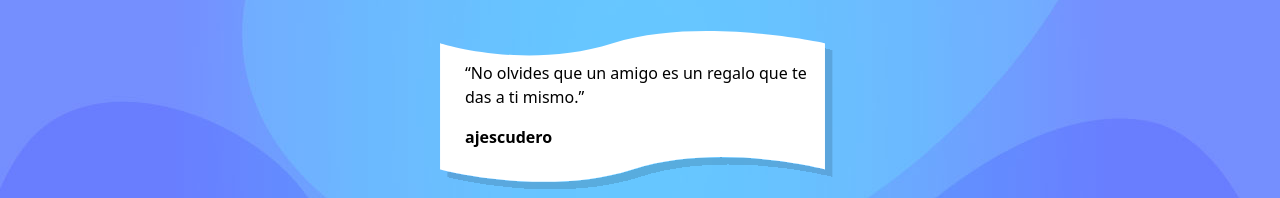
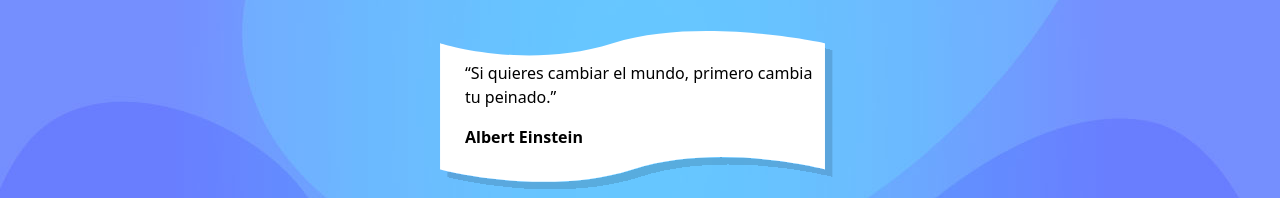
Before and after one commit to Benavides-Renault/proyect-react-n1, a React (Vite) app: page / in a window 1280 px wide. Shown: the part 297-495 px from the top of the page. Built offline with nearby package versions, Linux system fonts and the light colour scheme.

Commit message:
cambio de phrases y retoques esteticos

```diff
--- a/src/App.jsx
+++ b/src/App.jsx
@@ -6,9 +6,6 @@ import Button from './components/Button'
 import { img1_bg, img2_bg, img3_bg, img4_bg } from './assets/img';
 import FlipContainer from './components/FlipContainer';
 
-
-// import IA_Fortune from './utils/IA_Fortune';
-
 const imgs_bg = [img1_bg, img2_bg, img3_bg, img4_bg]
 
 function App() {
@@ -16,23 +13,13 @@ function App() {
 	const [img_bg, setImg_bg] = useState(randomItems(imgs_bg))
 	const [flip, setFlip] = useState(false);
 
-	// const changePhrase = async () => {
-	// 	setFlip(true);
-  //   setTimeout(async () => {
-	// 		const fortune = await IA_Fortune();
-  //     setPhrases({ phrase: fortune, author: 'Diosa Fortuna' });
-  //     setImg_bg(randomItems(imgs_bg));
-  //   }, 500);
-  //   setTimeout(() => setFlip(false), 250);
-  // };
-
 	const changePhrase = () => {
 		setFlip(true);
     setTimeout(() => {
       setPhrases(randomItems(phrases));
       setImg_bg(randomItems(imgs_bg));
     }, 0);
-    setTimeout(() => setFlip(false), 0);
+    setTimeout(() => setFlip(false), 250);
   };
 
 	return (
--- a/src/components/FlipContainer.jsx
+++ b/src/components/FlipContainer.jsx
@@ -7,14 +7,14 @@ function FlipContainer({ flip, children }) {
       initial={{ opacity: 0 }}
       animate={{ opacity: 1 }}
       exit={{ opacity: 0 }}
-      transition={{ duration: 1.2 }}
+      transition={{ duration: 1.5 }}
       key={flip}
     >
       <motion.div
         className="flip-image"
         initial={{ rotateY: 90, opacity: 0 }}
         animate={{ rotateY: flip ? 180 : 0, opacity: 1 }}
-        transition={{ duration: 1.2 }}
+        transition={{ duration: 1.5 }}
       >
         {children}
       </motion.div>
--- a/src/index.css
+++ b/src/index.css
@@ -32,7 +32,7 @@ button {
 	display: block;
 	margin: 10px auto;
 	border-radius: 45px;
-	background: linear-gradient(90deg, #00ff3346 0%, #fffb0046 50%, #00ddff46 100%);
+	background: linear-gradient(90deg, #00ff334d 0%, #fffb004d 50%, #00ddff4d 100%);
 }
 
 button:hover {
--- a/src/phrases.json
+++ b/src/phrases.json
@@ -1,62 +1,246 @@
 [
   {
-    "phrase": "Lo que sospechabas es verdad, procura ser amable con ellos, pues esta bondad ayudará a que todo mejore.",
-    "author": "proverbia.net"
+    "phrase": "El éxito no se consigue estudiando, sino robando y apostando en el casino.",
+    "author": "Pedro Sánchez"
   },
   {
-    "phrase": "Se te cumplirá un hermoso sueño y veras como otros sueños se hacen realidad.",
-    "author": "Proverbio Japones"
+    "phrase": "Nunca sigas a las multitudes, las ranas tienen sus propias reglas.",
+    "author": "Cristóbal Colón"
   },
   {
-    "phrase": "La realidad del ser humano es su pensamiento, no su cuerpo material.",
-    "author": "proverbia.net"
+    "phrase": "La clave para el futuro es no entender nada de lo que pasa, ¡es la mejor manera de sobrevivir!",
+    "author": "Albert Einstein"
   },
   {
-    "phrase": "Te casarás con un atleta profesional. Si las competencias de comer pueden ser consideradas un deporte.",
-    "author": "proverbia.net"
+    "phrase": "¡Haz todo lo que puedas con lo que tienes! Es la receta del desastre… o del éxito, depende del ángulo.",
+    "author": "Nikola Tesla"
   },
   {
-    "phrase": "Valiente es aquel que ama..",
-    "author": "proverbia.net"
+    "phrase": "Si todo falla, siempre queda la opción de pedir un deseo al genio de la lámpara.",
+    "author": "Albert Einstein"
   },
   {
-    "phrase": "No tienes que ser más rápido que el oso, solo tienes que ser más rápido que el chico más lento que corre de él.",
-    "author": "proverbia.net"
+    "phrase": "Si no sabes a dónde vas, al menos disfruta el viaje… ¡y que sea por la autopista!",
+    "author": "Charles Darwin"
   },
   {
-    "phrase": "No te tomes la vida demasiado en serio. No saldrás de ella con vida.",
-    "author": "proverbia.net"
+    "phrase": "Las grandes ideas nacen en el caos… y en los lunes por la mañana.",
+    "author": "Albert Einstein"
   },
   {
-    "phrase": "Mañana puede ser muy tarde para disfrutar lo que tienes hoy.",
-    "author": "ajescudero"
+    "phrase": "La política es un juego en el que nadie juega limpio, pero todos son buenos actores.",
+    "author": "Maduro"
   },
   {
-    "phrase": "Cuando busques lo que mas deseas, recuerda hacer tu mejor esfuerzo.",
-    "author": "ajescudero"
+    "phrase": "Mi fórmula para el éxito: apostar al rojo, perder y luego volver a apostar doblado.",
+    "author": "Donald Trump"
   },
   {
-    "phrase": "No olvides que un amigo es un regalo que te das a ti mismo.",
-    "author": "ajescudero"
+    "phrase": "Dale un poco de tiempo y verás que todo se soluciona… o no, pero igual se ve interesante.",
+    "author": "Salvador Dalí"
   },
   {
-    "phrase": "Alégrate, un camino de hermosas pasiones te espera y debes transitarlo.",
-    "author": "ajescudero"
+    "phrase": "La verdadera riqueza está en saber dónde dejar tus zapatos… o en tener zapatos de oro.",
+    "author": "Pedro Sánchez"
   },
   {
-    "phrase": "Una reputación de mil años puede depender de la conducta de una hora",
-    "author": "Proverbio Japones"
+    "phrase": "La mente humana es como un paracaídas, solo funciona cuando está abierta… a recibir memes.",
+    "author": "Albert Einstein"
   },
   {
-    "phrase": "Siente la felicidad que espera por ti y no olvides atraparla para mantenerla contigo.",
-    "author": "ajescudero"
+    "phrase": "Si no sabes lo que estás haciendo, al menos hazlo con mucha confianza.",
+    "author": "Nikola Tesla"
   },
   {
-    "phrase": "Alégrate, un camino de hermosas pasiones te espera y debes transitarlo",
-    "author": "ajescudero"
+    "phrase": "La vida es un juego de ajedrez, solo que no sé cómo jugar ajedrez.",
+    "author": "Cristóbal Colón"
   },
   {
-    "phrase": "No todo el mundo puede recibir las mismas cosas. Se practico.",
-    "author": "ajescudero"
+    "phrase": "Si quieres ser un genio, solo necesitas dos cosas: café y wifi.",
+    "author": "Albert Einstein"
+  },
+  {
+    "phrase": "Si no estás seguro de lo que estás haciendo, al menos hazlo con confianza.",
+    "author": "Charles Darwin"
+  },
+  {
+    "phrase": "La vida es corta, pero el Wi-Fi es eterno.",
+    "author": "Nikola Tesla"
+  },
+  {
+    "phrase": "No es lo que sabes, sino cuánto puedes hacer que la gente crea que sabes.",
+    "author": "Albert Einstein"
+  },
+  {
+    "phrase": "¿Por qué leer libros cuando puedes leer los titulares de las noticias?",
+    "author": "Albert Einstein"
+  },
+  {
+    "phrase": "Si algo puede salir mal, saldrá mal… y probablemente con memes incluidos.",
+    "author": "Cristóbal Colón"
+  },
+  {
+    "phrase": "Todo es relativo, menos las pizzas, esas son simplemente buenas.",
+    "author": "Albert Einstein"
+  },
+  {
+    "phrase": "No le temo a la muerte, le temo a quedarme sin batería en el móvil.",
+    "author": "Nikola Tesla"
+  },
+  {
+    "phrase": "Mi filosofía de vida es simple: Si no puedes ganarlo, al menos disfrútalo.",
+    "author": "Pedro Sánchez"
+  },
+  {
+    "phrase": "En el futuro todos seremos ricos, solo que unos más que otros.",
+    "author": "Donald Trump"
+  },
+  {
+    "phrase": "Un día seré famoso, pero hoy me conformo con un buen café.",
+    "author": "Albert Einstein"
+  },
+  {
+    "phrase": "Si no puedes convencerlos, confúndelos con memes.",
+    "author": "Salvador Dalí"
+  },
+  {
+    "phrase": "La política es como un circo, pero con menos payasos.",
+    "author": "Maduro"
+  },
+  {
+    "phrase": "Si eres el primero en llegar a un lugar, asegúrate de dejar una buena impresión… o al menos una foto rara.",
+    "author": "Cristóbal Colón"
+  },
+  {
+    "phrase": "La vida no es justa, pero al menos la pizza siempre es deliciosa.",
+    "author": "Albert Einstein"
+  },
+  {
+    "phrase": "La suerte es para los que no tienen Wi-Fi.",
+    "author": "Nikola Tesla"
+  },
+  {
+    "phrase": "Piensa en grande, pero actúa como si estuvieras en pijama.",
+    "author": "Albert Einstein"
+  },
+  {
+    "phrase": "Si no puedes convencerlos, al menos haz que se rían de ti.",
+    "author": "Salvador Dalí"
+  },
+  {
+    "phrase": "¿De qué sirve la inteligencia si no tienes un buen meme para compartir?",
+    "author": "Charles Darwin"
+  },
+  {
+    "phrase": "Cada fracaso es una lección, pero es más divertido si te haces un meme.",
+    "author": "Albert Einstein"
+  },
+  {
+    "phrase": "El mejor consejo es este: Si no puedes ganarlo, haz que se ría todo el mundo.",
+    "author": "Pedro Sánchez"
+  },
+  {
+    "phrase": "La realidad es la mejor forma de escapar del aburrimiento.",
+    "author": "Salvador Dalí"
+  },
+  {
+    "phrase": "La ciencia no es más que un intento de entender por qué no entendemos nada.",
+    "author": "Albert Einstein"
+  },
+  {
+    "phrase": "Si quieres cambiar el mundo, primero cambia tu peinado.",
+    "author": "Albert Einstein"
+  },
+  {
+    "phrase": "El amor es ciego, pero el matrimonio te da gafas.",
+    "author": "Cristóbal Colón"
+  },
+  {
+    "phrase": "Un buen científico siempre tiene más preguntas que respuestas, y más café que respuestas.",
+    "author": "Albert Einstein"
+  },
+  {
+    "phrase": "El éxito no es tener lo que quieres, es tener lo que no necesitas.",
+    "author": "Salvador Dalí"
+  },
+  {
+    "phrase": "Los problemas nunca se solucionan, solo se desplazan a otro lugar.",
+    "author": "Pedro Sánchez"
+  },
+  {
+    "phrase": "Si no puedes ganar, al menos haz que todos se rían contigo.",
+    "author": "Charles Darwin"
+  },
+  {
+    "phrase": "La vida es como un meme: a veces no tiene sentido, pero es divertida.",
+    "author": "Albert Einstein"
+  },
+  {
+    "phrase": "La ciencia no trata de explicar el universo, solo de hacerlo más complicado.",
+    "author": "Albert Einstein"
+  },
+  {
+    "phrase": "Si no puedes convencerlos, al menos haz que se rían de ti.",
+    "author": "Salvador Dalí"
+  },
+  {
+    "phrase": "La vida no tiene un manual de instrucciones, pero los memes ayudan.",
+    "author": "Nikola Tesla"
+  },
+  {
+    "phrase": "El arte de la política es convencer a todos de que te den su dinero.",
+    "author": "Maduro"
+  },
+  {
+    "phrase": "Si no puedes convencerlos, haz que se rían con memes.",
+    "author": "Salvador Dalí"
+  },
+  {
+    "phrase": "La vida es un circo, y todos estamos esperando el espectáculo.",
+    "author": "Cristóbal Colón"
+  },
+  {
+    "phrase": "La mente humana es como un paracaídas, solo funciona cuando está abierta… a los memes.",
+    "author": "Albert Einstein"
+  },
+  {
+    "phrase": "La política es solo una serie de memes mal escritos.",
+    "author": "Maduro"
+  },
+  {
+    "phrase": "Si quieres ser feliz, cambia de canal de TV.",
+    "author": "Salvador Dalí"
+  },
+  {
+    "phrase": "El arte de hacer memes es saber cuándo y cómo salir del caos.",
+    "author": "Albert Einstein"
+  },
+  {
+    "phrase": "Si la vida te da limones, haz una limonada… o al menos un buen meme.",
+    "author": "Nikola Tesla"
+  },
+  {
+    "phrase": "La política es un campo de batalla, pero con menos sangre.",
+    "author": "Maduro"
+  },
+  {
+    "phrase": "La vida es como un meme: difícil de entender, pero muy divertido de compartir.",
+    "author": "Salvador Dalí"
+  },
+  {
+    "phrase": "El conocimiento es poder, pero los memes son la verdadera fuente de energía.",
+    "author": "Albert Einstein"
+  },
+  {
+    "phrase": "La política es como un videojuego, pero sin vidas extras.",
+    "author": "Maduro"
+  },
+  {
+    "phrase": "¿A quién le importa el futuro si tienes buenos memes ahora?",
+    "author": "Albert Einstein"
+  },
+  {
+    "phrase": "La vida te dará lo que necesites, pero solo si tienes memes para compartir.",
+    "author": "Salvador Dalí"
   }
 ]
```
Also changed, not shown: src/utils/IA_Fortune.js (deleted, +0 -20 lines).
